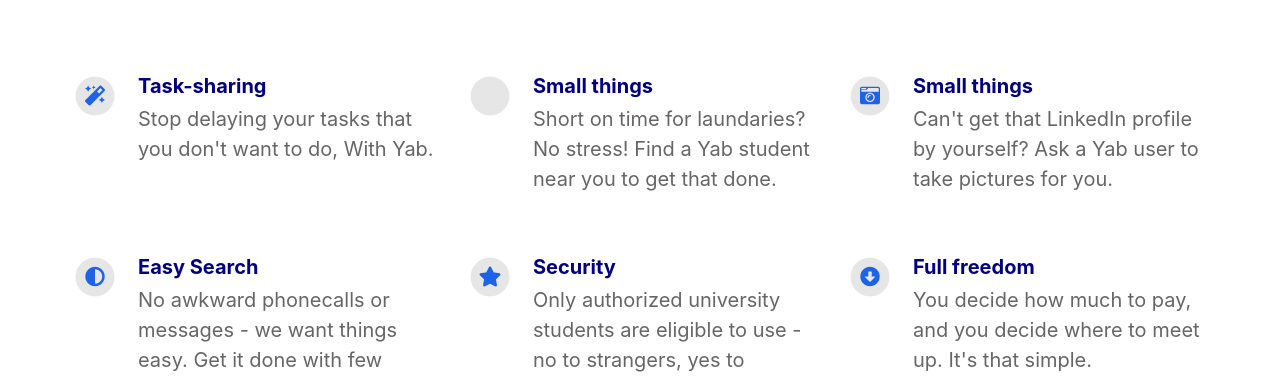
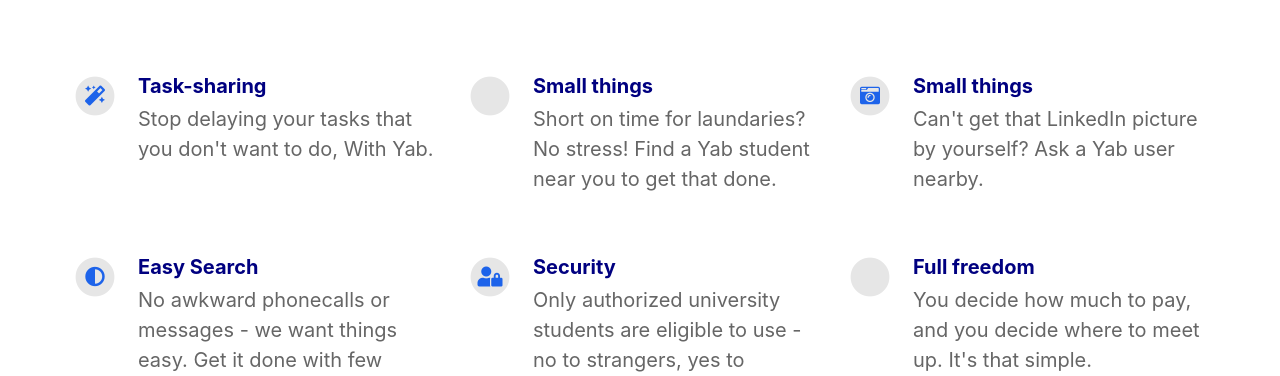
Before and after one commit to kyletran77/Yabs, a Jekyll site: the page built from index.html, in a window 1280 px wide. Shown: the part 1008-1384 px from the top of the page. Built offline with Jekyll 4.4.1, drawn with Linux system fonts in a browser that asks for light colours; nearby versions of some CDN libraries.

Commit message:
icon update

```diff
--- a/_config.yml
+++ b/_config.yml
@@ -53,7 +53,7 @@ features                                  :
 
 
   - title                                 : Small things
-    description                           : Can't get that LinkedIn profile by yourself? Ask a Yab user to take pictures for you.
+    description                           : Can't get that LinkedIn picture by yourself? Ask a Yab user nearby.
     fontawesome_icon_name                 : camera-retro
 
   - title                                 : Easy Search
@@ -62,11 +62,11 @@ features                                  :
 
   - title                                 : Security
     description                           : Only authorized university students are eligible to use - no to strangers, yes to security.
-    fontawesome_icon_name                 : star
+    fontawesome_icon_name                 : user-lock
 
   - title                                 : Full freedom
     description                           : You decide how much to pay, and you decide where to meet up. It's that simple.
-    fontawesome_icon_name                 : arrow-alt-circle-down
+    fontawesome_icon_name                 : stars
 
   - title                                 : # Social Links
     description                           : # Easily add social media accounts and contact info in the footer via the _config.yml file. No HTML/CSS needed.
```
